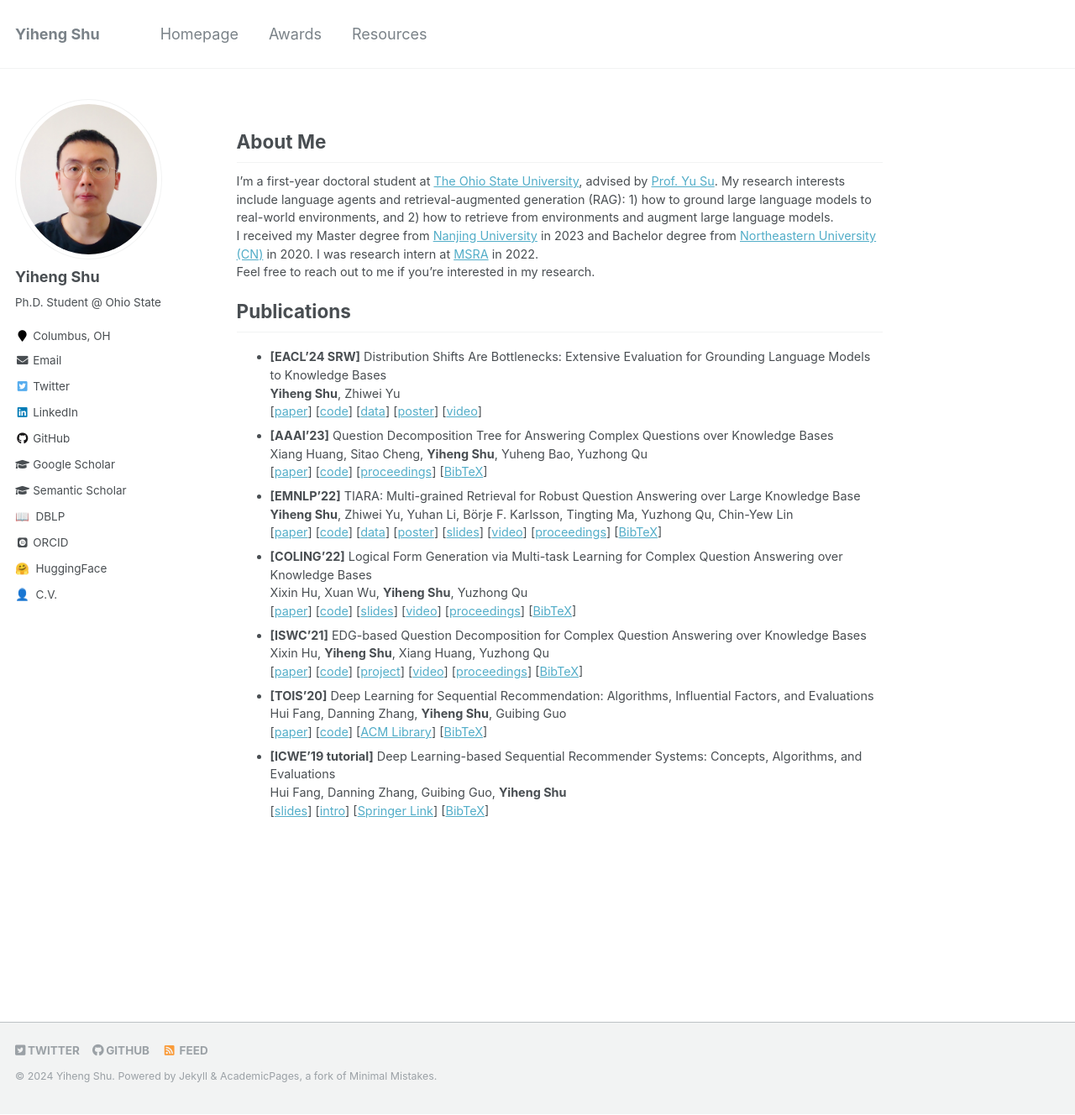
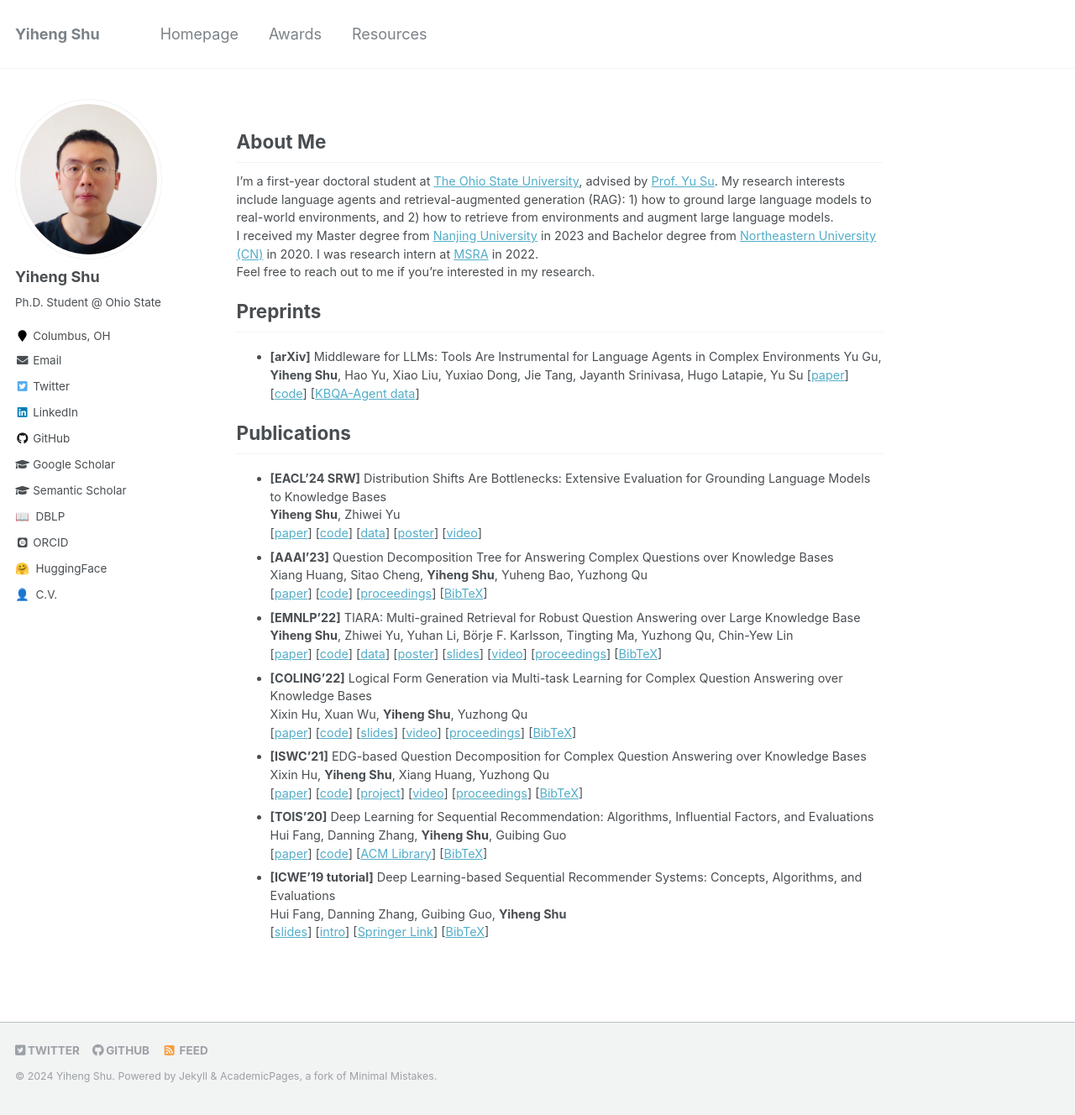
Before and after one commit to yihengshu/yihengshu.github.io, a Jekyll site: the page built from _pages/about.md, in a window 1280 px wide and 1328 px high. Shown: the whole window at 84% size. Built offline with Jekyll 4.4.1, drawn with Linux system fonts in a browser that asks for light colours; some web fonts are replaced.

Commit message:
Update about.md

```diff
--- a/_pages/about.md
+++ b/_pages/about.md
@@ -21,6 +21,13 @@
 - Bachelor in Software Engineering, [Northeastern University (CN)](http://english.neu.edu.cn/), 2016.09-2020.06, advised by [Prof. Guibing Guo](https://guoguibing.github.io/) and [Prof. Gang Wu](http://faculty.neu.edu.cn/wugang/)
 - Full-time Research Intern, [Microsoft Research Asia](https://www.msra.cn/), 2022.02-2023.02, advised by researcher [Zhiwei Yu](https://www.microsoft.com/en-us/research/people/zhiwyu/) -->
 
+## Preprints
+
+- **[arXiv]** Middleware for LLMs: Tools Are Instrumental for Language Agents in Complex Environments
+Yu Gu, **Yiheng Shu**, Hao Yu, Xiao Liu, Yuxiao Dong, Jie Tang, Jayanth Srinivasa, Hugo Latapie, Yu Su
+[[paper](https://arxiv.org/abs/2402.14672)]
+[[code](https://github.com/OSU-NLP-Group/Fuxi)]
+[[KBQA-Agent data](https://huggingface.co/datasets/osunlp/KBQA-Agent)]
 
 ## Publications
 
```
